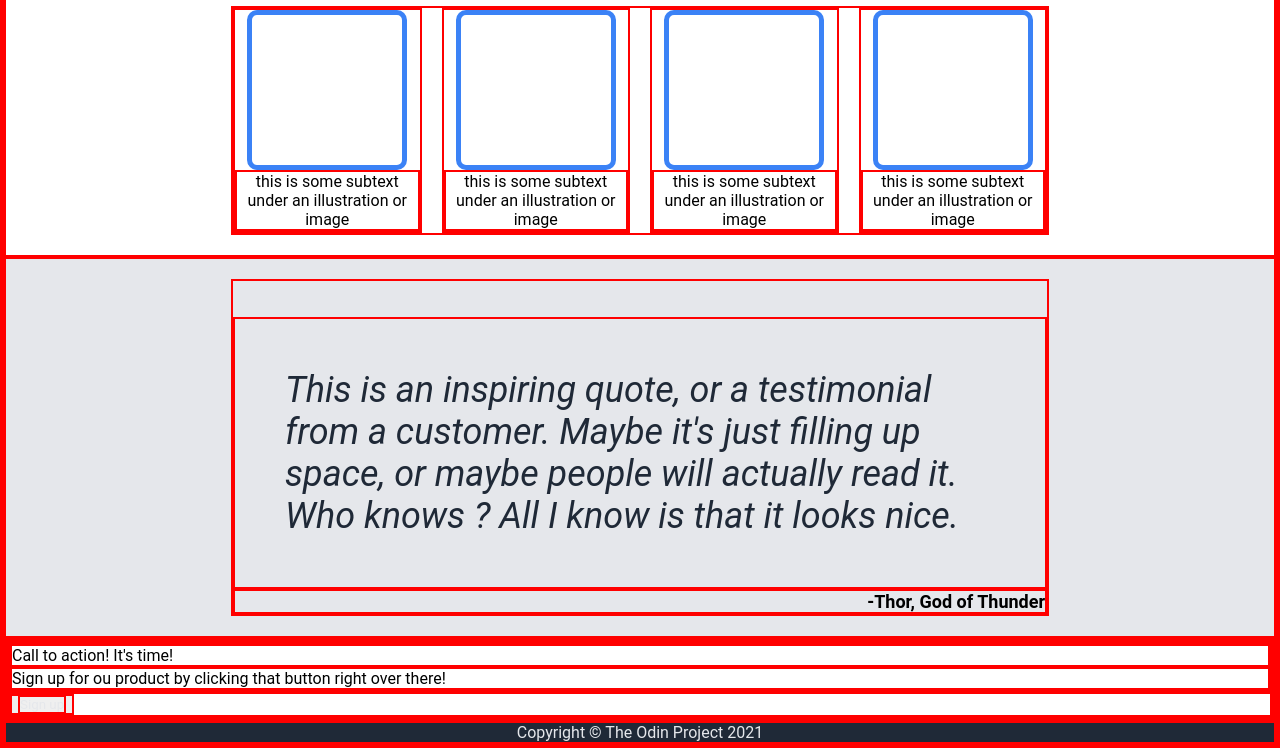
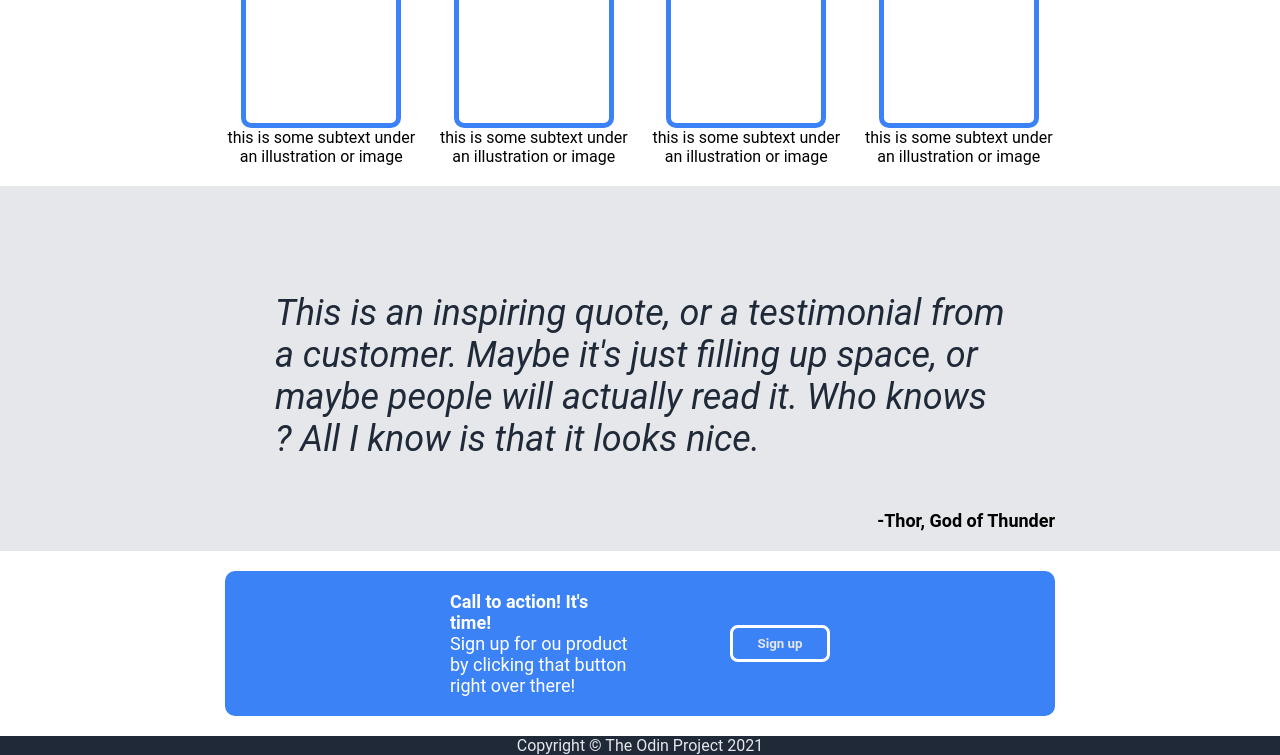
Before and after one commit to AmauryTISSOT/Landing-Page, a plain HTML site: page index.html in a window 1280 px wide. Shown: the part 615-1370 px from the top of the page. Drawn offline with Linux system fonts and the light colour scheme.

Commit message:
Finish Call to actions! CSS

```diff
--- a/index.html
+++ b/index.html
@@ -65,9 +65,9 @@
                 <div class="call_to_action_title">Call to action! It's time!</div>
                 <div class="call_to_actions_text">Sign up for ou product by clicking that button right over there!</div>
             </div>
-            <div class="sign_up_blue_box">
-                <button class="sign_up_button"><a href="#">Sign up</a></button>
-            </div>
+
+            <button class="sign_up_button"><a href="#">Sign up</a></button>
+
         </div>
     </div>
 
--- a/style.css
+++ b/style.css
@@ -1,5 +1,4 @@
 * {
-    border: 2px solid red;
     font-family: 'Roboto', sans-serif;
 }
 
@@ -101,8 +100,9 @@ a {
 
 .hero_button{
     background-color: rgb(59, 130, 246);
+    border: 1px solid rgb(59, 130, 246);
     color: white;
-    border-radius: 4px;
+    border-radius: 6px;
     font-size: 18px;
     font-weight: bold;
     width: auto;
@@ -192,3 +192,45 @@ a {
     font-size: 18px;
     font-weight: bold;
 }
+
+.sign_up_box{
+    display: flex;
+    justify-content: center;
+    align-items: stretch;
+    padding-left: 225px;
+    padding-right: 225px;
+    padding-top: 20px;
+    padding-bottom: 20px;
+
+}
+
+.blue_box {
+    background-color: rgb(59, 130, 246);
+    color: white;
+    font-size: 18px;
+    border-radius: 10px;
+    padding-left: 225px;
+    padding-right: 225px;
+    padding-top: 20px;
+    padding-bottom: 20px;
+    display: flex;
+    gap: 100px;
+    justify-content: space-between;
+    align-items: center;
+
+}
+
+.call_to_action_title {
+    font-weight: bold;
+}
+
+.sign_up_button {
+    border: 3px solid white;
+    color: white;
+    background-color: rgb(59, 130, 246);
+    border-radius: 8px;
+    padding: 8px;
+    width: 100px;
+    flex-shrink: 0;
+    font-weight: bold;
+}
```
